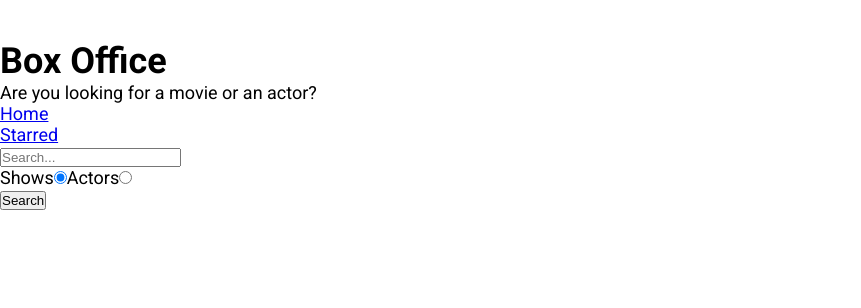
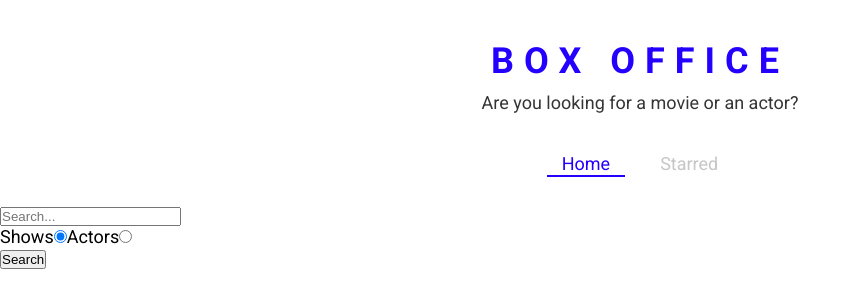
Before and after one commit to kwabena95/box-office, a React (Create React App) app: page / in a window 1280 px wide. Shown: the top 308 px of the page, without its empty margins (0-861 px from the left). Built offline with nearby package versions, Linux system fonts and the light colour scheme.

Commit message:
define theme for styled components

```diff
--- a/src/App.js
+++ b/src/App.js
@@ -2,9 +2,20 @@
 import Home from './pages/Home';
 import Starred from './pages/Starred';
 import ShowDetail from './pages/ShowDetail';
+import { ThemeProvider } from 'styled-components';
+
+
+const theme = {
+  mainColors: {
+    blue: '#2400ff',
+    gray: '#c6c6c6',
+    dark: '#353535',
+  },
+};
 
 function App() {
   return (
+    <ThemeProvider theme={theme}>
       <Switch>
         <Route exact path='/'>
           <Home />
@@ -19,6 +30,7 @@
           <div>Not Found</div>
         </Route>
       </Switch>
+    </ThemeProvider>
   );
 }
 
--- /dev/null
+++ b/src/components/Navbar/Nav.styled.js
@@ -0,0 +1,42 @@
+import styled from "styled-components";
+import { Link } from "react-router-dom";
+
+
+export const NavList = styled.ul`
+  display: flex;
+  justify-content: center;
+  list-style: none;
+  margin: 0 0 30px;
+  padding: 0;
+`;
+
+export const LinkStyled = styled(Link)`
+  margin: 0 10px;
+  padding: 3px 15px;
+  position: relative;
+  text-decoration: none;
+  color: ${({ theme }) => theme.mainColors.gray};
+  &.active {
+    color: ${({ theme }) => theme.mainColors.blue};
+    &:after {
+      content: '';
+      position: absolute;
+      display: block;
+      height: 2px;
+      left: 0%;
+      bottom: 0;
+      background-color: ${({ theme }) => theme.mainColors.blue};
+      animation: slide-in 0.3s ease-in forwards;
+      @keyframes slide-in {
+        from {
+          left: 50%;
+          width: 0;
+        }
+        to {
+          left: 0%;
+          width: 100%;
+        }
+      }
+    }
+  }
+`;
--- a/src/components/Navbar/Navbar.jsx
+++ b/src/components/Navbar/Navbar.jsx
@@ -1,5 +1,5 @@
-import { Link } from 'react-router-dom';
-
+import { useLocation } from 'react-router';
+import { NavList, LinkStyled } from './Nav.styled';
 
 
 const Links = [
@@ -14,15 +14,17 @@
 ]
 
 const Navbar = () => {
+    const location = useLocation();
+
     return (
         <div>
-            <ul>
+            <NavList>
                 {Links.map((link, index) => (
                     <li key={index}>
-                        <Link to={link.to}>{link.text}</Link>
+                        <LinkStyled to={link.to} className={link.to === location.pathname ? 'active' : ''}>{link.text}</LinkStyled>
                     </li>
                 ))}
-            </ul>
+            </NavList>
         </div>
     )
 }
--- a/src/components/Show/ShowGrid.jsx
+++ b/src/components/Show/ShowGrid.jsx
@@ -5,12 +5,13 @@
 
 const ShowGrid = ({ data }) => {
 
+
     const [starredShows, dispatchStarred] = useShows();
 
     return (
         <FlexGrid>
             {
-                data.map(({ show }) => {
+                data && data.map(({ show }) => {
 
                     const isStarred = starredShows.includes(show.id);
                     const onStarClick = () => {
--- a/src/components/Title/Title.jsx
+++ b/src/components/Title/Title.jsx
@@ -1,9 +1,11 @@
+import { TitleWrapper } from "./Title.styled"
+
 const Title = ({ title, subTitle }) => {
     return (
-        <div>
+        <TitleWrapper>
             <h1>{title}</h1>
             <p>{subTitle}</p>
-        </div>
+        </TitleWrapper>
     )
 }
 
--- /dev/null
+++ b/src/components/Title/Title.styled.js
@@ -0,0 +1,18 @@
+import styled from "styled-components";
+
+export const TitleWrapper = styled.div`
+  text-align: center;
+  margin: 0 0 40px;
+
+  h1 {
+    color: ${({ theme }) => theme.mainColors.blue};
+    letter-spacing: 10px;
+    text-transform: uppercase;
+    margin: 0 0 10px;
+  }
+
+  p {
+    color: ${({ theme }) => theme.mainColors.dark};
+    margin: 0;
+  }
+`;
--- a/src/pages/Home.jsx
+++ b/src/pages/Home.jsx
@@ -54,6 +54,7 @@
     }
 
 
+
     return (
         <MainPageLayout>
             <input type="text" onChange={onInputChange} onKeyDown={onKeyDown} value={searchInput} placeholder='Search...' />
```
Lines whose indentation alone changed are shown as unchanged.
